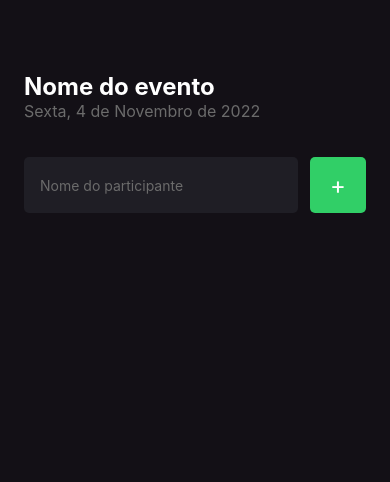
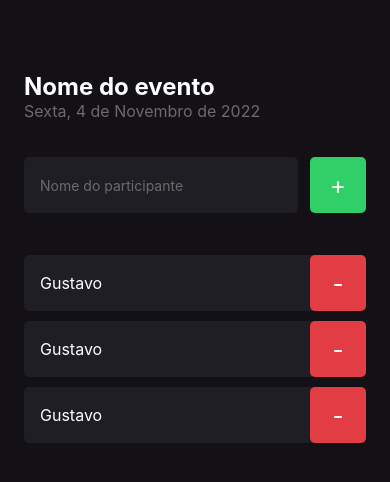
Before and after one commit to gustavovieiradev/imhere, a React Native app: screen / in a window 390 px wide. Shown: the top 482 px of the page. Built offline with nearby package versions, Linux system fonts and the light colour scheme.

Commit message:
feat: add component participant

```diff
--- a/src/Screens/Home/index.tsx
+++ b/src/Screens/Home/index.tsx
@@ -1,4 +1,5 @@
 import { Text, TextInput, TouchableOpacity, View } from "react-native";
+import { Participant } from "../../components/Participant";
 import { styles } from "./styles";
 
 export default function Home() {
@@ -24,6 +25,10 @@
         </TouchableOpacity>
       </View>
 
+      <Participant />
+      <Participant />
+      <Participant />
+
     </View>
   );
 }
--- /dev/null
+++ b/src/components/Participant/index.tsx
@@ -0,0 +1,18 @@
+import React from 'react';
+import { Text, TouchableOpacity, View } from 'react-native';
+import { styles } from './styles';
+
+// import { Container } from './styles';
+
+export const Participant: React.FC = () => {
+  return (
+    <View style={styles.container}>
+      <Text style={styles.name}>Gustavo</Text>
+
+      <TouchableOpacity style={styles.button} >
+        <Text style={styles.buttonText}>-</Text>
+      </TouchableOpacity>
+
+    </View>
+  )
+}
--- /dev/null
+++ b/src/components/Participant/styles.ts
@@ -0,0 +1,30 @@
+import { StyleSheet } from "react-native";
+
+export const styles = StyleSheet.create({
+  container: {
+    width: '100%',
+    backgroundColor: '#1f1e25',
+    borderRadius: 5,
+    flexDirection: 'row',
+    alignItems: 'center',
+    marginBottom: 10
+  },
+  name: {
+    flex: 1,
+    fontSize: 16,
+    color: '#fff',
+    marginLeft: 16
+  },
+  buttonText: {
+    color: '#fff',
+    fontSize: 24
+  },
+  button: {
+    width: 56,
+    height: 56,
+    borderRadius: 5,
+    backgroundColor: '#e23c44',
+    alignItems: 'center',
+    justifyContent: 'center'
+  },
+});
```
